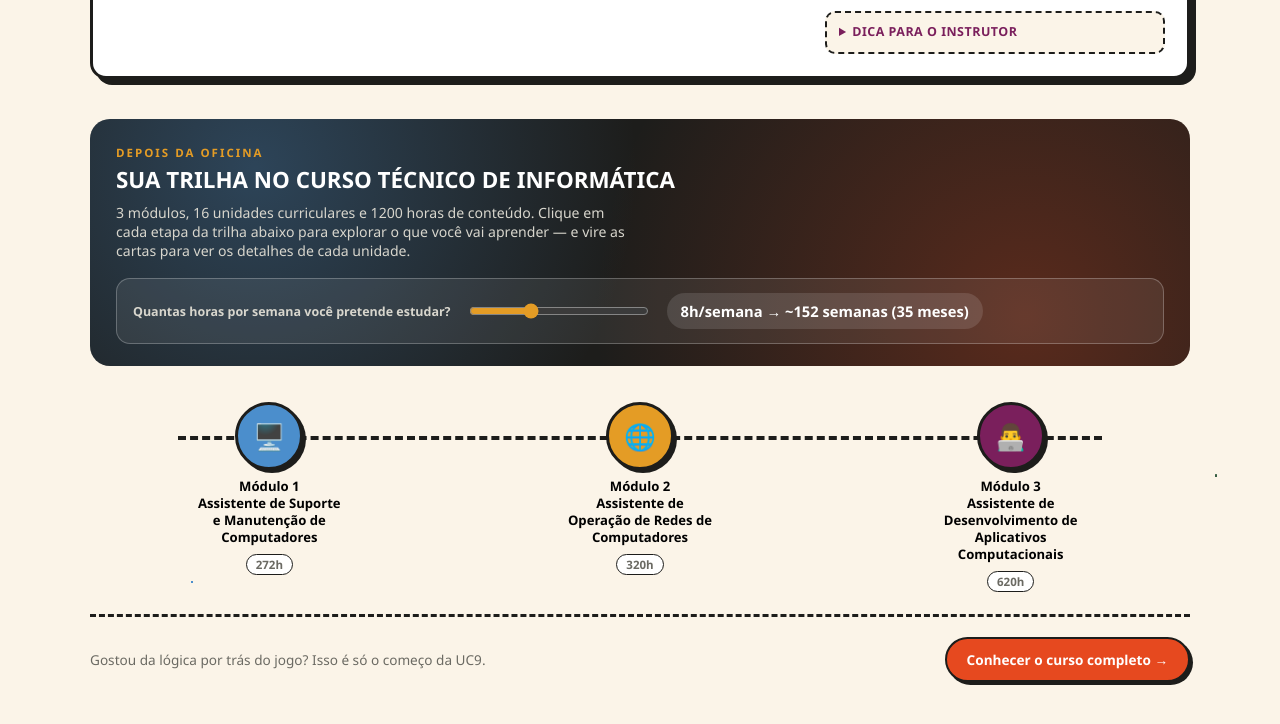
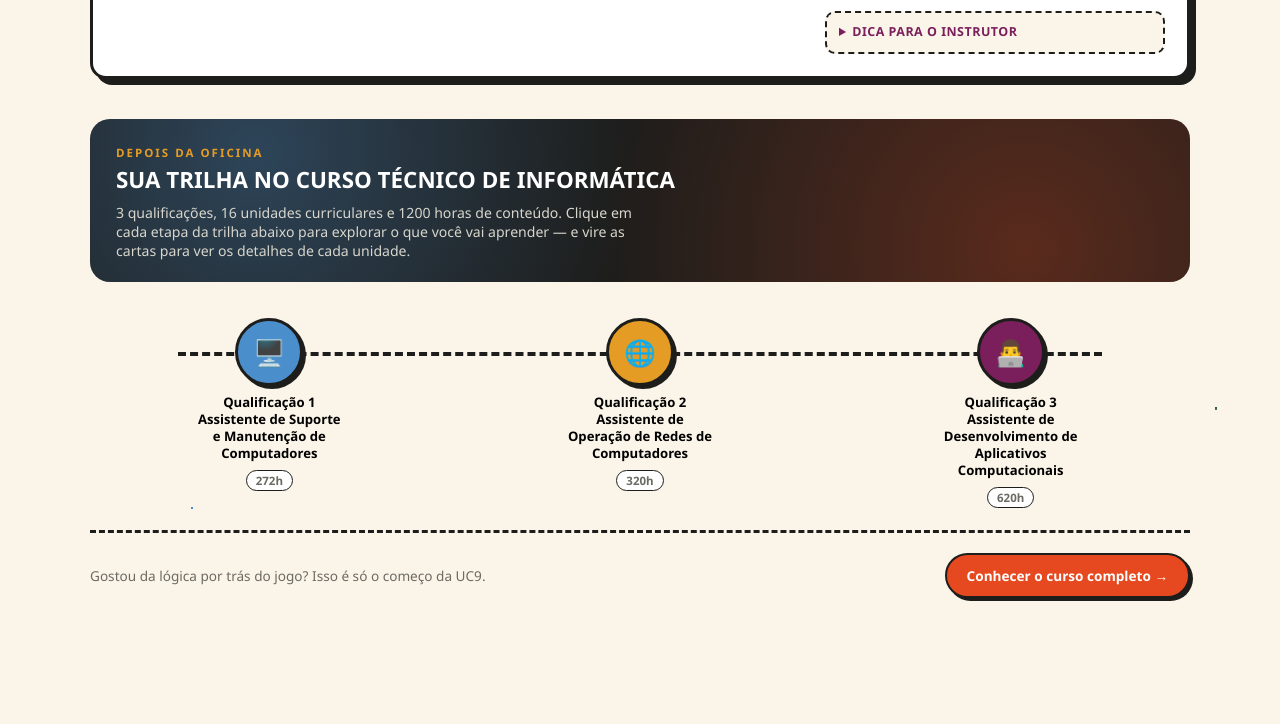
Before and after one commit to wandersonnjr/senac-sjc-casaaberta-ti, a plain HTML site: page index.html in a window 1280 px wide. Shown: the part 590-1314 px from the top of the page. After the commit the page ends 1248 px from the top, so only its background shows below. Drawn offline with Linux system fonts and the light colour scheme.

Commit message:
Update index.html

```diff
--- a/index.html
+++ b/index.html
@@ -415,9 +415,9 @@
       <div class="cp-hero-inner">
         <p class="eyebrow">Depois da oficina</p>
         <h2 class="cp-title">Sua trilha no Curso Técnico de Informática</h2>
-        <p class="cp-sub">3 módulos, 16 unidades curriculares e 1200 horas de conteúdo. Clique em cada etapa da trilha abaixo para explorar o que você vai aprender — e vire as cartas para ver os detalhes de cada unidade.</p>
+        <p class="cp-sub">3 qualificações, 16 unidades curriculares e 1200 horas de conteúdo. Clique em cada etapa da trilha abaixo para explorar o que você vai aprender — e vire as cartas para ver os detalhes de cada unidade.</p>
 
-        <div class="cp-calc">
+        <div class="cp-calc" style="display: none;">
           <label for="cpRange">Quantas horas por semana você pretende estudar?</label>
           <input type="range" id="cpRange" min="2" max="20" step="1" value="8">
           <span class="cp-calc-result" id="cpCalcResult"></span>
@@ -442,7 +442,7 @@
     <p>Você praticou sequência, direção, repetição, decomposição, planejamento e modularização — os pilares da lógica de programação. É exatamente esse raciocínio que a gente aprofunda na UC9 do curso técnico.</p>
     <div class="course-box">
       <div class="k">Curso Técnico</div>
-      <div class="v">Curso de Informática — Módulo Desenvolvimento</div>
+      <div class="v">Curso de Informática — Qualificação de Desenvolvimento</div>
       <div class="v2">UC9 · Desenvolver Algoritmos · 108 horas</div>
     </div>
     <div class="modal-actions">
@@ -1006,7 +1006,7 @@
       node.className = 'cp-node ' + MOD_CLASS[i];
       node.innerHTML =
         '<div class="cp-node-circle">' + m.icon + '</div>' +
-        '<div class="cp-node-label">Módulo ' + (i+1) + '<br>' + m.name + '</div>' +
+        '<div class="cp-node-label">Qualificação ' + (i+1) + '<br>' + m.name + '</div>' +
         '<div class="cp-node-hours">' + m.totalHours + 'h</div>';
       node.addEventListener('click', ()=> selectModule(i));
       track.appendChild(node);
@@ -1038,7 +1038,7 @@
 
     detail.innerHTML =
       '<div class="cp-detail-head">' +
-        '<span class="cp-detail-title">Módulo ' + (i+1) + ' · ' + m.name + '</span>' +
+        '<span class="cp-detail-title">Qualificação ' + (i+1) + ' · ' + m.name + '</span>' +
         '<span class="cp-detail-hours">' + m.totalHours + 'h no total</span>' +
       '</div>' +
       '<div class="cp-cards">' + cardsHtml + '</div>' +
```
